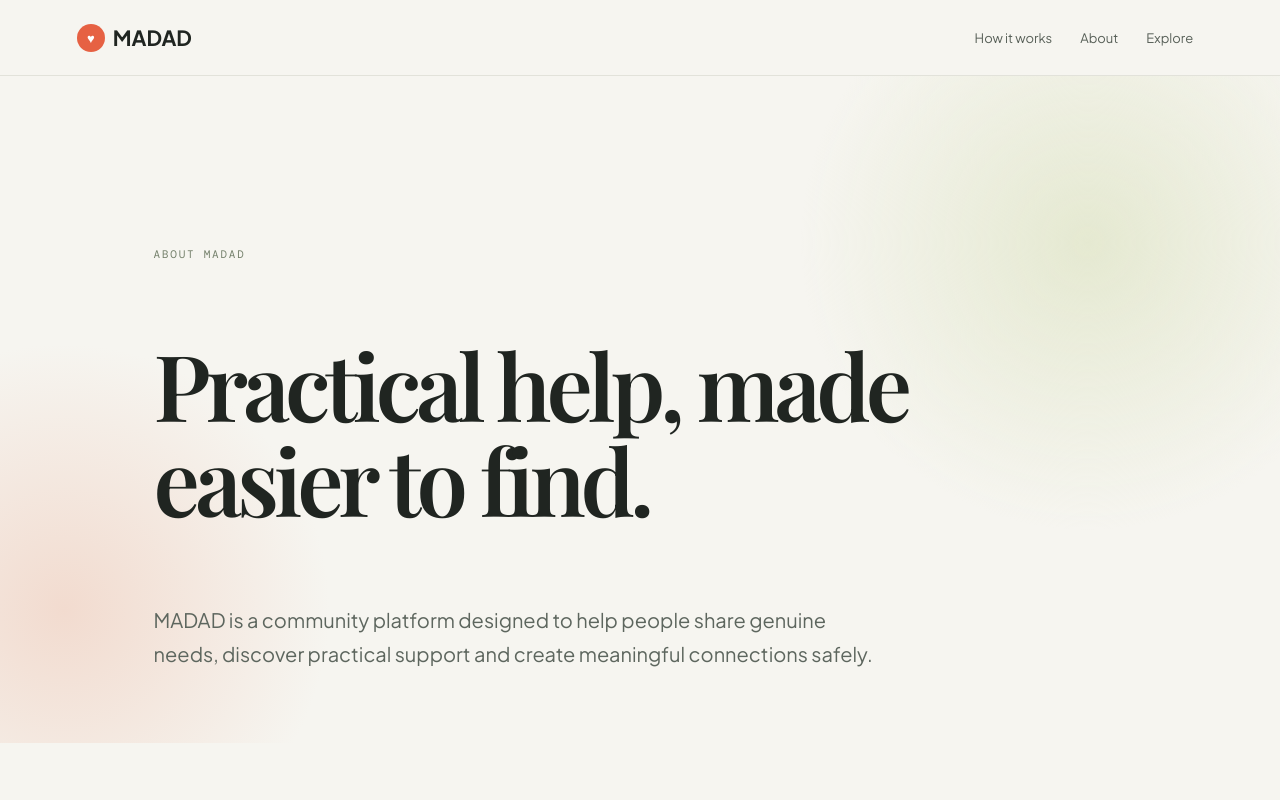
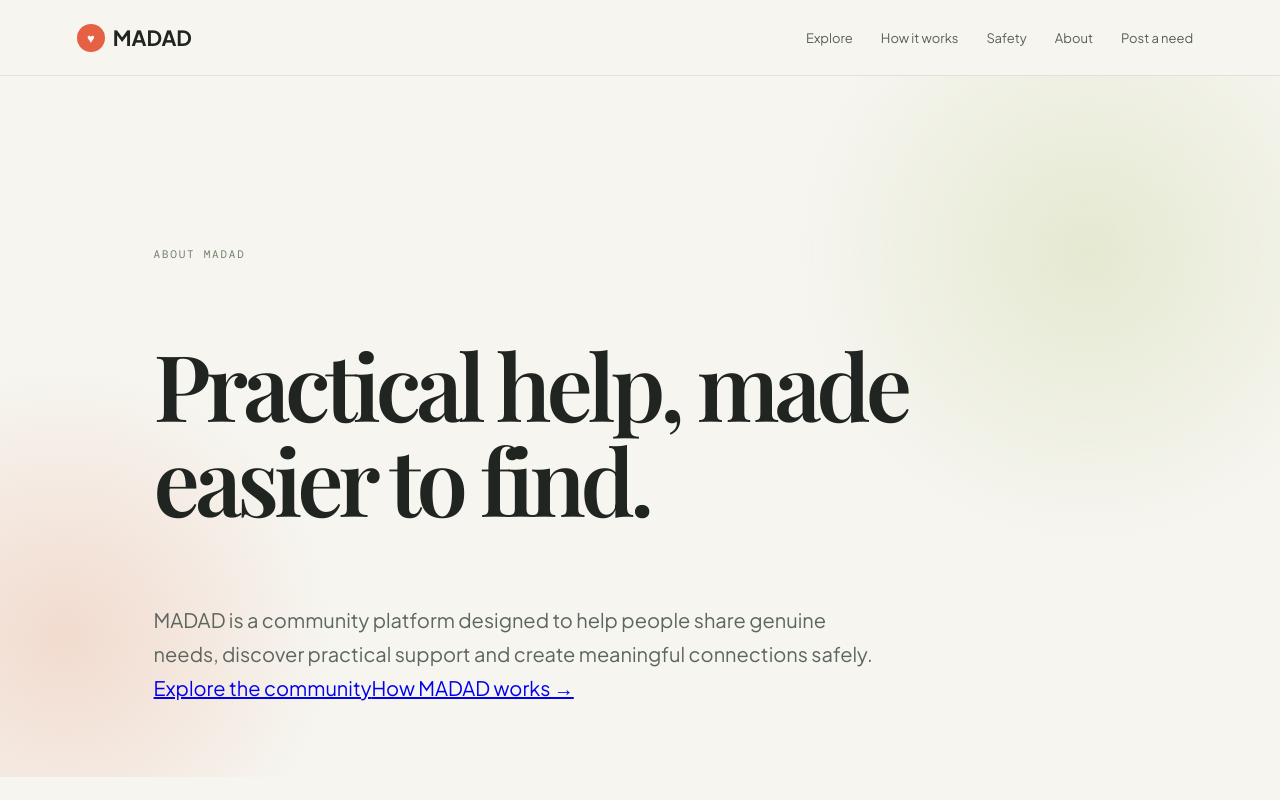
Before and after one commit to bc878vu/Madad, a Next.js app: page /about in a window 1280 px wide. Shown: the top 800 px of the page. Built offline with nearby package versions, Linux system fonts and the light colour scheme; a web font is replaced by a local one.

Commit message:
Upgrade public page navigation and conversion layout

```diff
--- a/app/_components/InfoPage.tsx
+++ b/app/_components/InfoPage.tsx
@@ -12,4 +12,8 @@ privacy:{eyebrow:'PRIVACY POLICY',title:'Privacy information, in plain language.
 terms:{eyebrow:'TERMS OF SERVICE',title:'Clear rules for using MADAD.',intro:'By using MADAD, you agree to use the platform responsibly and in accordance with applicable law and our community standards.',sections:[['Your account','You are responsible for information submitted through your account and for protecting account access.'],['Platform content','You must have the right to post content you submit and must not violate others’ rights.'],['No guaranteed outcome','MADAD helps people discover and coordinate support but cannot guarantee that any request will receive help.'],['Enforcement','Content or accounts may be restricted when required to protect users or enforce these terms.']]},
 contact:{eyebrow:'CONTACT & SUPPORT',title:'Questions, feedback or a safety concern?',intro:'We want MADAD to be useful and understandable. Contact us with product feedback, account questions or concerns about community activity.',sections:[['General support','Use the in-app reporting and account tools where available for the fastest context.'],['Safety concerns','If there is an immediate emergency, contact relevant local emergency services first.'],['Feedback','Tell us what works, what does not and what would make MADAD more useful.']]}
 };
-export function InfoPage({page}:{page:keyof typeof DATA}){const d=DATA[page];return <main className="info-shell"><header className="info-header"><Link href="/" className="brand"><span>♥</span> MADAD</Link><nav><Link href="/how-it-works">How it works</Link><Link href="/about">About</Link><Link href="/#feed">Explore</Link></nav></header><section className="info-hero"><p>{d.eyebrow}</p><h1>{d.title}</h1><div>{d.intro}</div></section><section className="info-grid">{d.sections.map((s:[string,string],i:number)=><article key={i}><b>{String(i+1).padStart(2,'0')}</b><h2>{s[0]}</h2><p>{s[1]}</p></article>)}</section><footer className="info-footer"><div><strong>MADAD</strong><p>One message can start a chain of help.</p></div><div className="footer-links"><Link href="/mission">Mission</Link><Link href="/vision">Vision</Link><Link href="/goals">Goals</Link><Link href="/guidelines">Guidelines</Link><Link href="/safety">Safety</Link><Link href="/privacy">Privacy</Link><Link href="/terms">Terms</Link><Link href="/contact">Contact</Link></div></footer></main>}
+
+const mainLinks=[['Explore','/#feed'],['How it works','/how-it-works'],['Safety','/safety'],['About','/about']];
+const footerLinks=[['Mission','/mission'],['Vision','/vision'],['Goals & aims','/goals'],['Guidelines','/guidelines'],['Safety','/safety'],['Privacy','/privacy'],['Terms','/terms'],['Contact','/contact']];
+
+export function InfoPage({page}:{page:keyof typeof DATA}){const d=DATA[page];return <main className="info-shell"><header className="info-header"><Link href="/" className="brand"><span>♥</span> MADAD</Link><nav>{mainLinks.map(([label,href])=><Link key={href} href={href}>{label}</Link>)}<Link className="header-cta" href="/">Post a need</Link></nav></header><section className="info-hero"><p>{d.eyebrow}</p><h1>{d.title}</h1><div>{d.intro}</div><div className="info-actions"><Link href="/#feed">Explore the community</Link><Link href="/how-it-works">How MADAD works →</Link></div></section><section className="info-grid">{d.sections.map((s:[string,string],i:number)=><article key={i}><b>{String(i+1).padStart(2,'0')}</b><h2>{s[0]}</h2><p>{s[1]}</p></article>)}</section><section className="info-cta"><span className="eyebrow">READY TO TAKE PART?</span><h2>One useful connection can start with one message.</h2><Link href="/">Return to MADAD →</Link></section><footer className="info-footer"><div><div className="brand"><span>♥</span>MADAD</div><p>A more helpful world starts with one message.</p><small>Built for practical help and stronger communities.</small></div><div className="footer-links">{footerLinks.map(([label,href])=><Link key={href} href={href}>{label}</Link>)}</div></footer></main>}
```
